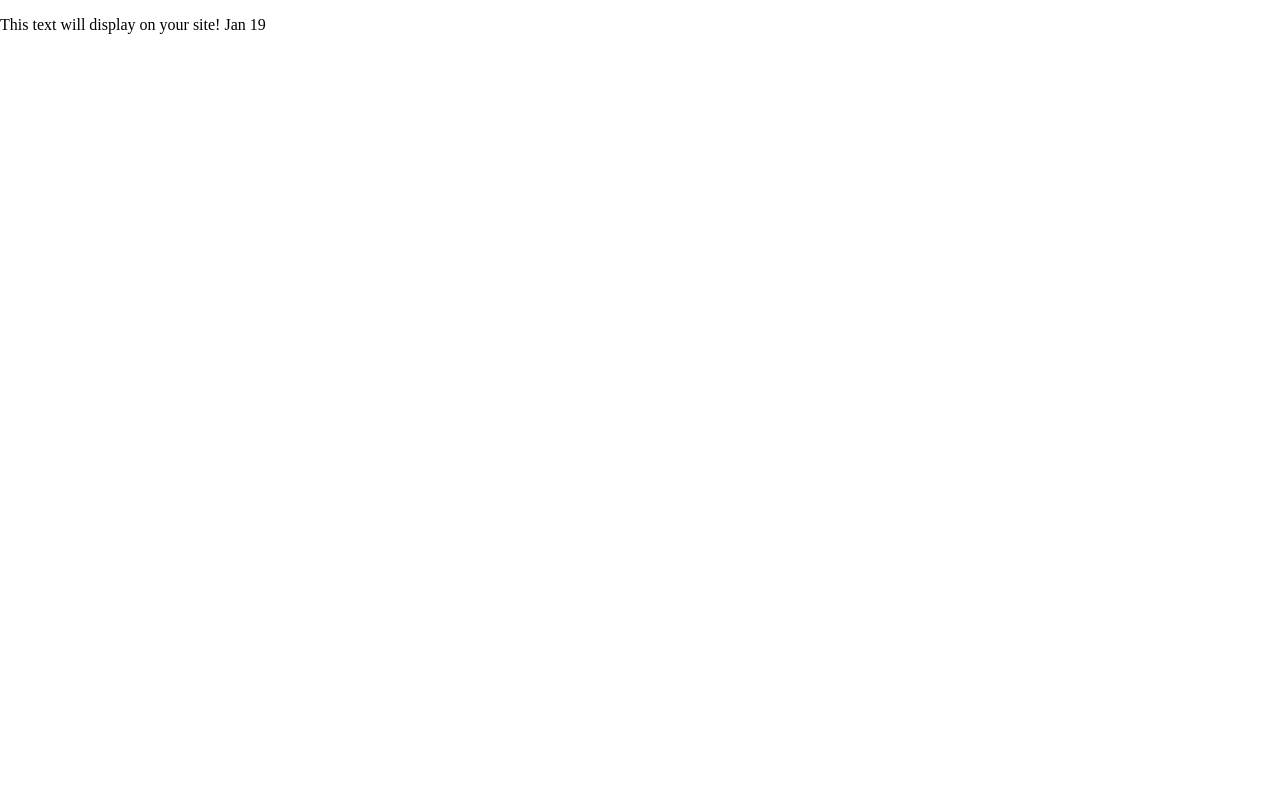
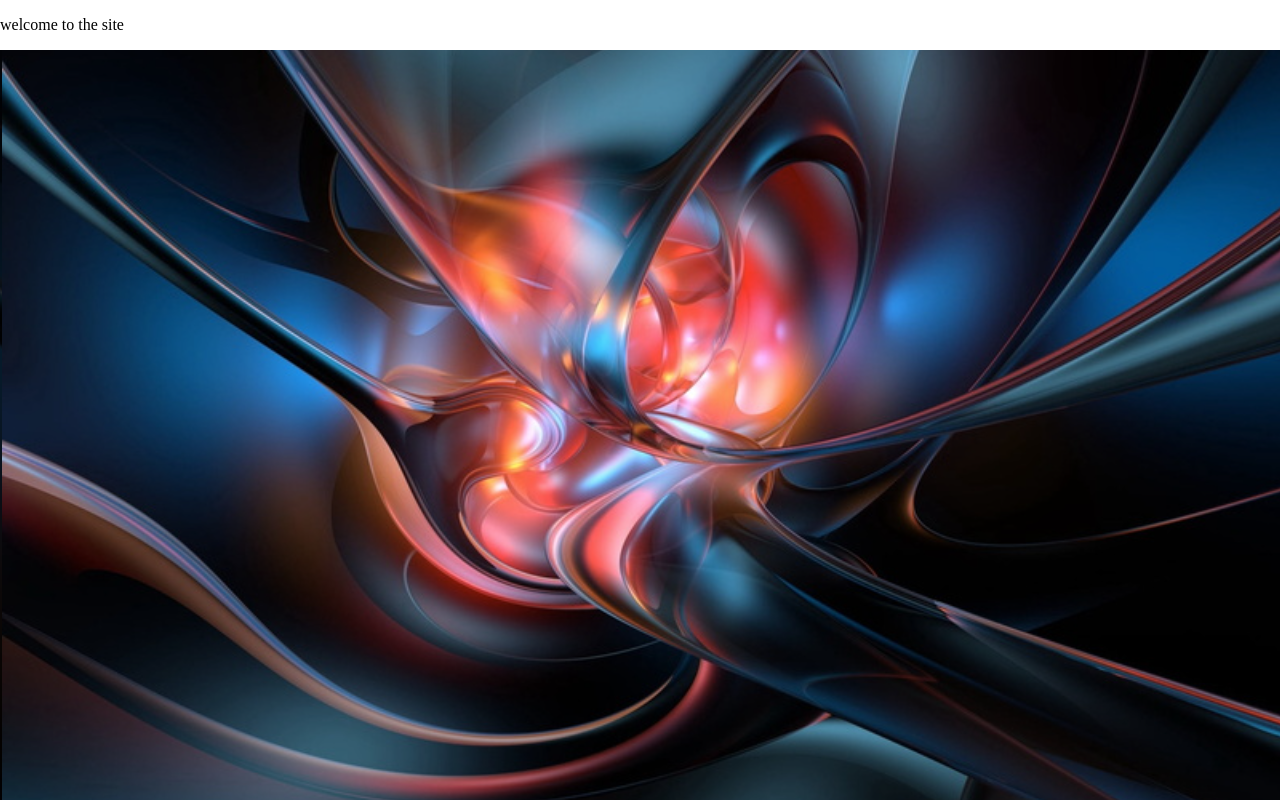
Before and after one commit to Walltaz89/walltaz-website, a plain HTML site: page index.html in a window 1280 px wide. Shown: the top 800 px of the page. Drawn offline with Linux system fonts and the light colour scheme.

Commit message:
Update index.html
added images

```diff
--- a/index.html
+++ b/index.html
@@ -23,8 +23,11 @@
 </head>
 
 <body>
-  <!-- Place your site's HTML here -->
-  <p>This text will display on your site! Jan 19</p>
+  <p>welcome to the site</p>
+
+  <img src="img/Screenshot 2025-01-16 102635.png" alt="cool picture">
+  <img src="img/Screenshot 2025-01-16 102806.png">
+
   <script src="js/main.js"></script>
 </body>
 
```
